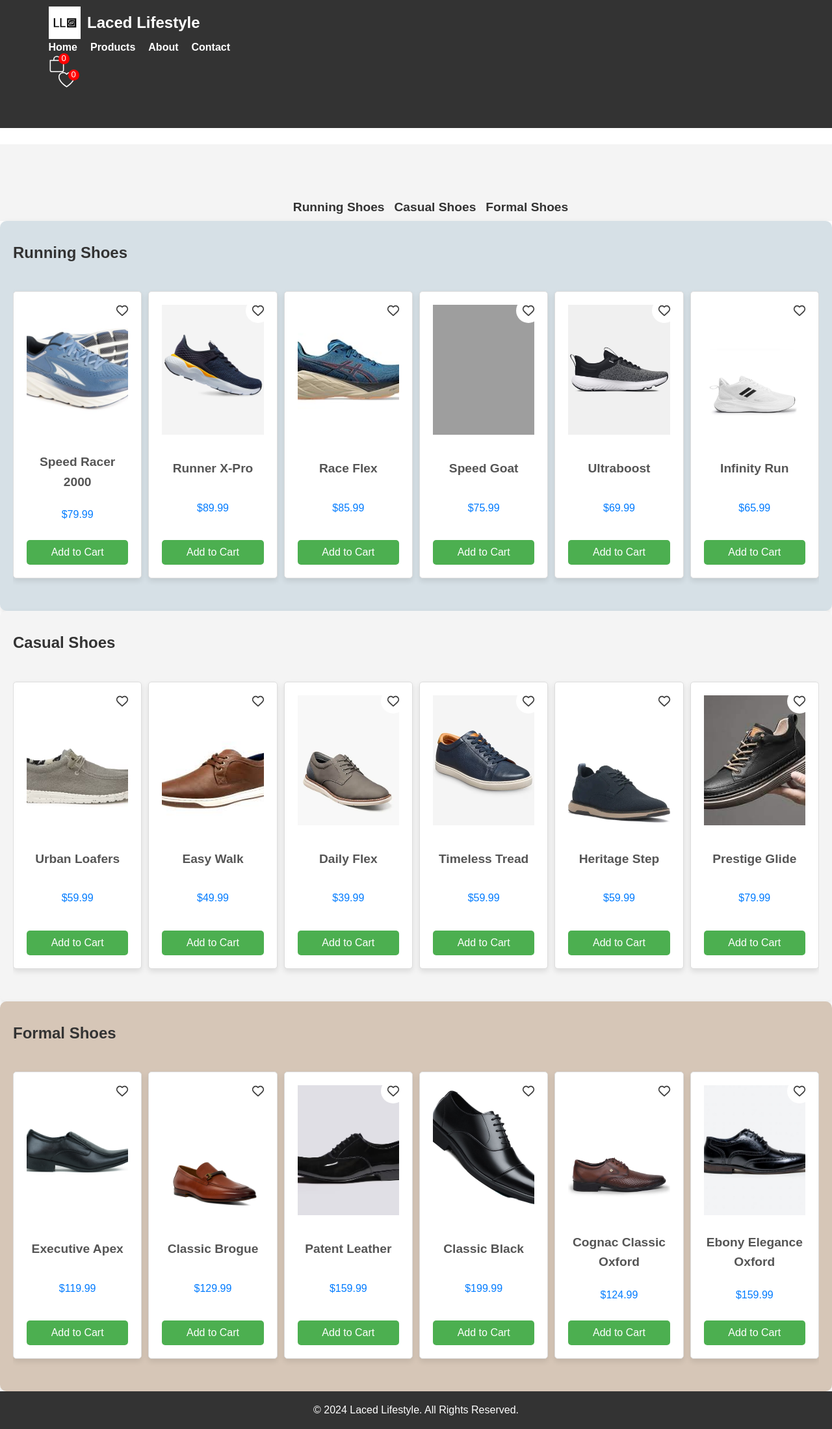
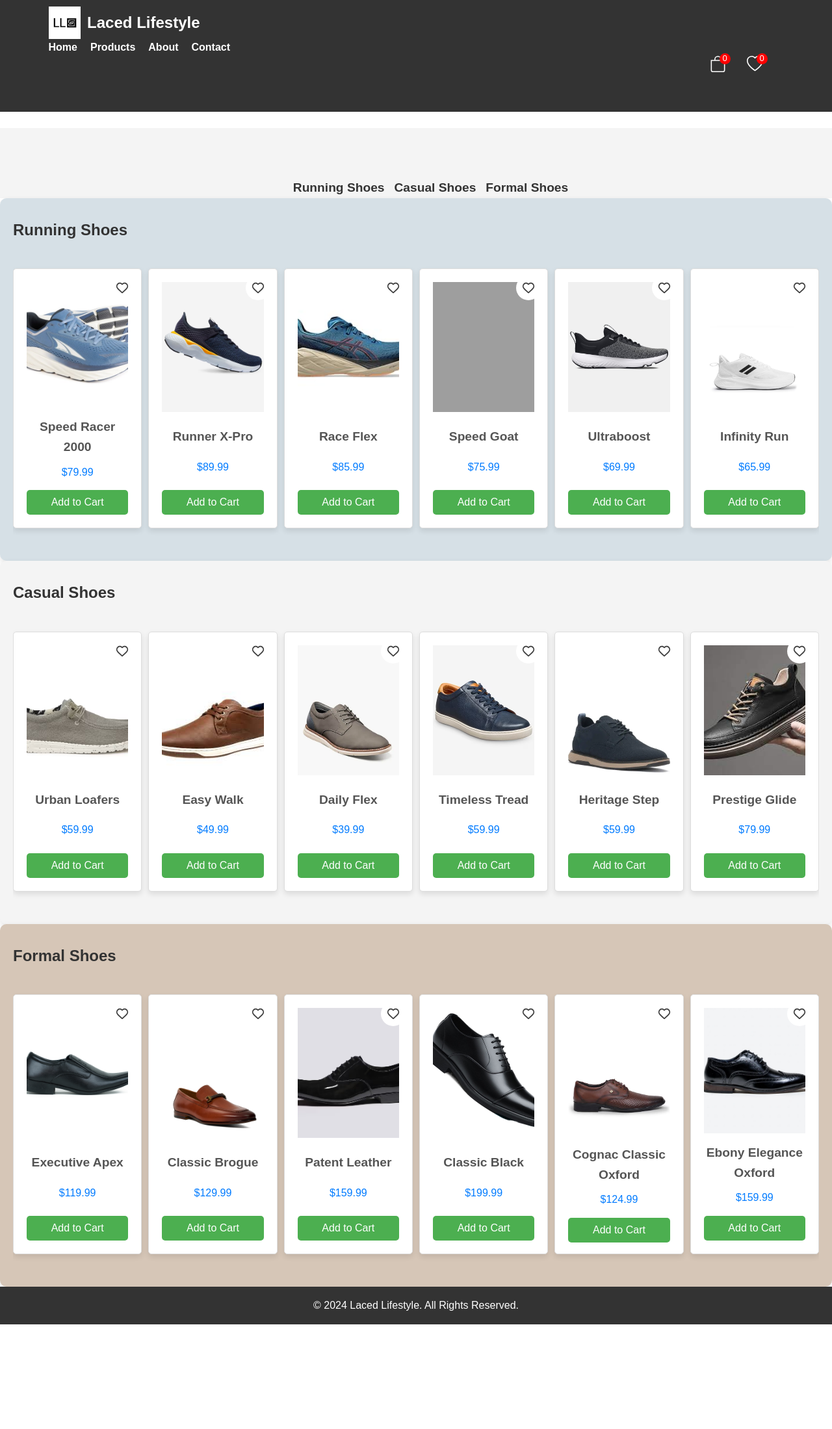
Before and after one commit to urangegaj/UEB24_Gr13, a PHP site: page /Products.html in a window 1280 px wide. Shown: the whole page at 65% size. After the commit the page ends 2038 px from the top, so only its background shows below. Run offline with PHP 8.4, Linux system fonts and the light colour scheme; grey boxes are pictures that could not be loaded.

Commit message:
added cart.html and wishlist.html

```diff
--- a/custom-styles.css
+++ b/custom-styles.css
@@ -1,6 +1,13 @@
+
+* {
+    margin: 0;
+    padding: 0;
+    box-sizing: border-box;
+}
+
 .product-header {
     background-color: #f4f4f4;
-    padding: 5px 0;
+    padding: 0;
     margin-top: 0;
 }
 
@@ -194,14 +201,11 @@
         grid-template-columns: 1fr;
     }
 }
-<<<<<<< HEAD
 .body-background {
     margin: 0;
     height: 100%;
     background-color: rgb(255, 255, 255);
 }
-
-
 
 .image-display {
     display: block;
@@ -281,12 +285,9 @@
 
 
 
-=======
 
 #navbar-tools {
     display: flex;
-    flex-direction: row;
-    margin-left: 60px;
     align-items: center;
     justify-content: flex-end;
     width: 100%;
@@ -294,7 +295,8 @@
 
 #navbar-tools a{
     display: flex;
-    place-items: center;
+    align-items: center;
+    justify-content: center;
     text-decoration: none;
 }
 
@@ -308,7 +310,7 @@
 }
 
 #navbar-tools a:hover {
-    transform: scale(1.1);
+    transform: scale(1.05);
     transition: transform 0.3s ease;
 }
 
@@ -321,6 +323,7 @@
     font-size: 13px;
     display: flex;
     justify-content: center;
+    align-items: center;
     place-items: center;
     position: relative;
     bottom:8px;
@@ -328,6 +331,10 @@
 }
 
 #wishlist-link {
+    margin-left: 15px;
+}
+
+#cart-link {
     margin-left: 15px;
 }
 
@@ -383,4 +390,24 @@
     z-index: 1000;
     box-shadow: 0 4px 6px rgba(0, 0, 0, 0.2);
 }
->>>>>>> 933e5e1b2a965e88e8c6036fd1a527a9627f6d1a
+
+
+.cart-item, .wishlist-item {
+    display: flex;
+    justify-content: space-between;
+    align-items: center;
+    margin-bottom: 10px;
+}
+
+
+.buy-button {
+    background-color: green;
+    color: white;
+    padding: 10px 20px;
+    margin-top: 20px;
+    cursor: pointer;
+}
+
+.buy-button:hover {
+    background-color: darkgreen;
+}
```
